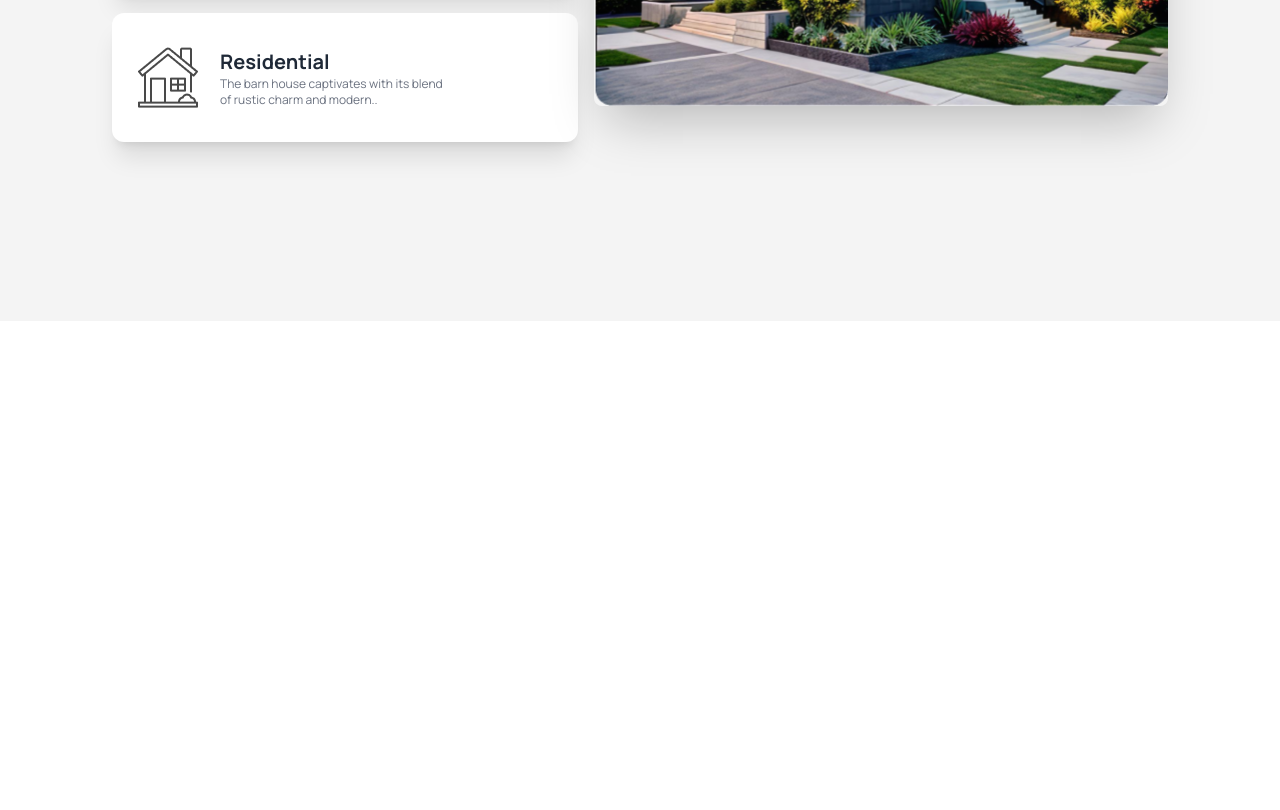
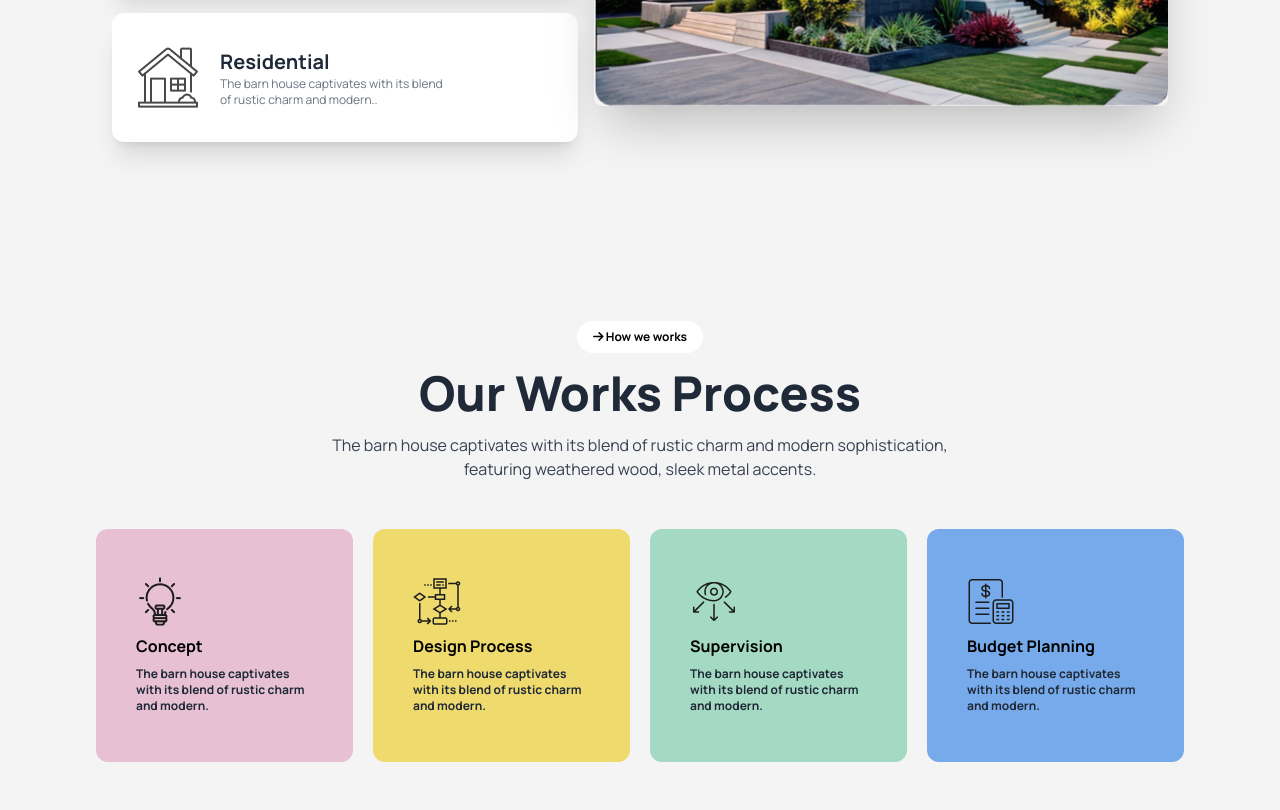
Before and after one commit to UmmayHafsa01/Assingment-3, a plain HTML site: page index.html in a window 1280 px wide. Shown: the part 1677-2487 px from the top of the page. Before the commit the page ends 1998 px from the top, so only its background shows below. Drawn offline with nearby package versions, Linux system fonts and the light colour scheme; a web font is replaced by a local one.

Commit message:
added work section

```diff
--- a/index.html
+++ b/index.html
@@ -147,6 +147,42 @@
                   </div>
             </div>
         </section>
+        <!--work process section-->
+        <section>
+          <!--text-->
+          <div class="flex flex-col justify-center items-center gap-4" >
+            <button class=" bg-white rounded-full text-black px-4 py-2 font-bold text-xs"><i class="fa-solid fa-arrow-right"></i> How we works</button>
+            <h1 class="text-5xl font-extrabold text-center">Our Works Process</h1>
+            <p class=" text-gray-700 text-center">The barn house captivates with its blend of rustic charm and modern sophistication,<br> featuring weathered wood, sleek metal accents.</p>
+          </div>
+          <!--card container-->
+          <div class="flex flex-col lg:flex-row justify-center items-center gap-5 px-12 lg:px-24 py-12 mx-auto">
+            <!--card-1-->
+            <div class="px-10 py-12 h-3/4 bg-[#E7C1D3] rounded-xl space-y-2">
+              <img src="assets/concept.png" alt="">
+              <h3 class="font-bold text-black">Concept</h3>
+              <p class="text-xs font-bold text-gray-800">The barn house captivates with its blend of rustic charm and modern.</p>
+            </div>
+            <!--card-2-->
+            <div class="py-12 px-10 h-3/4 bg-[#EFDA6E] rounded-xl  space-y-2">
+              <img src="assets/flow-chart.png" alt="">
+              <h3 class="font-bold text-black">Design Process</h3>
+              <p class="text-xs font-bold text-gray-800">The barn house captivates with its blend of rustic charm and modern.</p>
+            </div>
+            <!--card-3-->
+            <div class="py-12 px-10 h-3/4 bg-[#A4DAC3] rounded-xl  space-y-2">
+              <img src="assets/vision.png" alt="">
+              <h3 class="font-bold text-black">Supervision</h3>
+              <p class="text-xs font-bold text-gray-800">The barn house captivates with its blend of rustic charm and modern.</p>
+            </div>
+            <!--card-4-->
+            <div class="py-12 px-10 h-3/4 bg-[#77AAEA] rounded-xl  space-y-2">
+              <img src="assets/budget-planning.png" alt="">
+              <h3 class="font-bold text-black">Budget Planning</h3>
+              <p class="text-xs font-bold text-gray-800">The barn house captivates with its blend of rustic charm and modern.</p>
+            </div>
+          </div>
+        </section>
     </main>
 
 </body>
```
